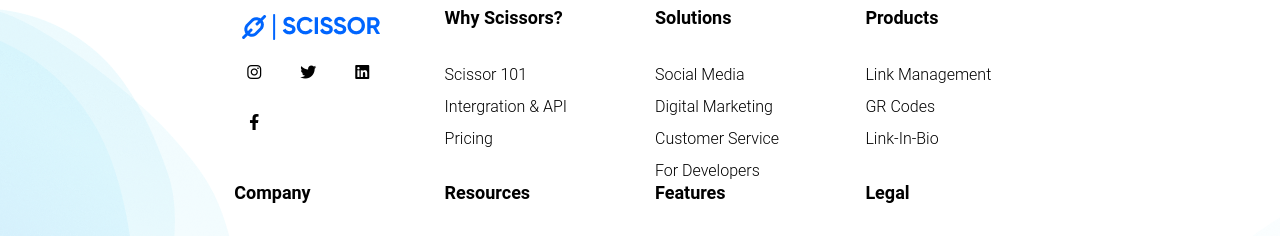
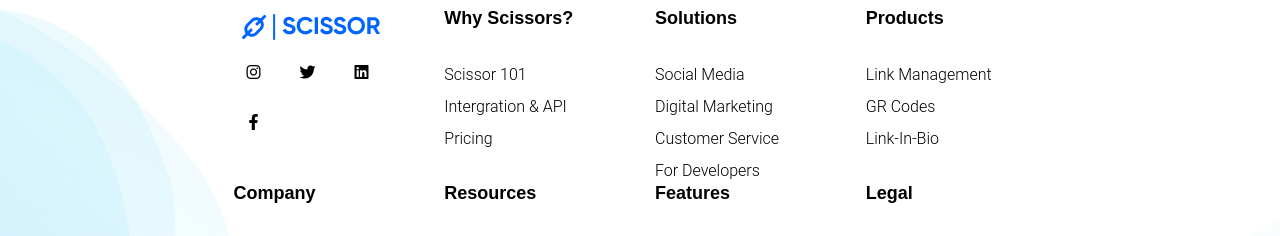
Before and after one commit to elsie-dev/Alts-sample1, a plain HTML site: page index.html in a window 1280 px wide. Shown: the part 5186-5422 px from the top of the page. Drawn offline with Linux system fonts and the light colour scheme; a web font is replaced by a local one.

Commit message:
updated font family

```diff
--- a/index.css
+++ b/index.css
@@ -168,6 +168,7 @@ ul {
   text-transform: capitalize;
   margin-bottom: 35px;
   position: relative;
+  font-family: 'Gilroy-Light',sans-serif;
 }
 
 .footer-col ul li:not(:last-child) {
```
